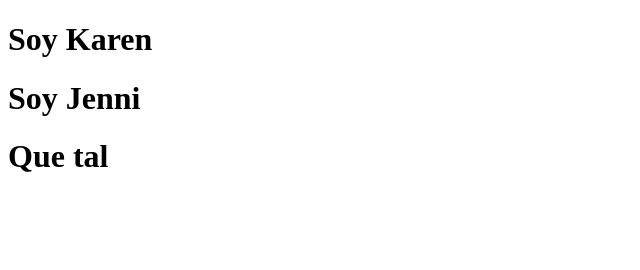
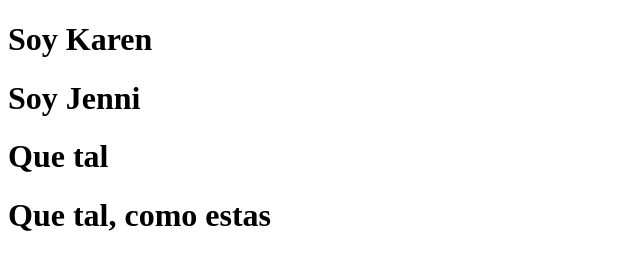
Before and after one commit to Dayana0507/prueba-hola, a plain HTML site: page index.html in a window 1280 px wide. Shown: the whole page, without its empty margins (0-640 px from the left). Drawn offline with Linux system fonts and the light colour scheme.

Commit message:
puse como estas

```diff
--- a/index.html
+++ b/index.html
@@ -9,5 +9,6 @@
     <h1>Soy Karen</h1>
     <h1>Soy Jenni </h1>
     <h1>Que tal</h1>
+    <h1>Que tal, como estas</h1>
 </body>
 </html>
```
